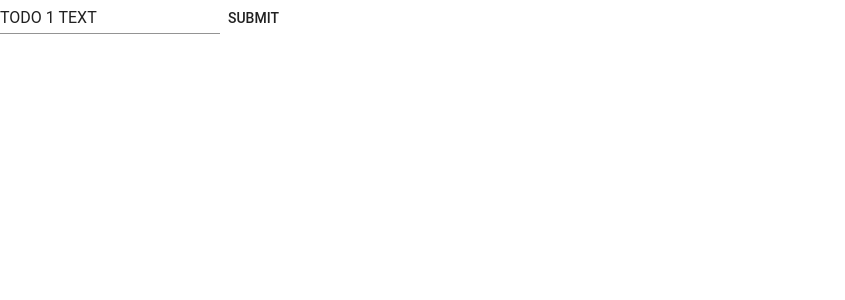
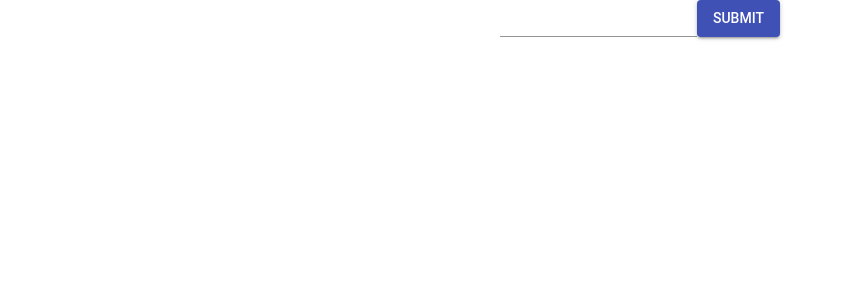
Before and after one commit to K-Sameer/ToDoAppRR, a React (Create React App) app: page /1 in a window 1280 px wide. Both pictures are taken after a click on the button "EDIT". Shown: the top 300 px of the page, without its empty margins (0-845 px from the left). Built offline with nearby package versions, Linux system fonts and the light colour scheme.

Commit message:
Added editing of todo in ToddoitemDetails.

```diff
--- a/src/App.js
+++ b/src/App.js
@@ -1,6 +1,9 @@
 import React, { Component } from 'react';
 import './App.css';
-import InputForm from './containers/InputForm';
+import { connect } from 'react-redux';
+import { bindActionCreators } from 'redux';
+import { addTodo } from './actions/actionCreator';
+import { InputForm } from './containers/InputForm';
 import List from './containers/List';
 import Paper from '@material-ui/core/Paper';
 
@@ -9,12 +12,16 @@ class App extends Component {
     return (
       <div style={{display: 'flex', justifyContent: 'center', paddingTop: '20px'}}>
         <Paper >
-          <InputForm/>
+          <InputForm
+            initialValue = ''
+            customAction ={this.props.addTodo}
+            buttonText = 'Add'
+          />
           <List/>
         </Paper>
       </div>
     );
   }
 }
-
-export default App;
+const mapDispatchToProps = (dispatch) => { return bindActionCreators({ addTodo }, dispatch) };
+export default connect(null, mapDispatchToProps)(App);
--- a/src/actions/actionCreator.js
+++ b/src/actions/actionCreator.js
@@ -2,13 +2,14 @@ import {
   ADD_TODO,
   REMOVE_TODO,
   TOGGLE_TODO,
+  EDIT_TODO,
   REMOVE_ALL_TODO,
   SET_VISIBILITY_FILTER,
 } from './actionTypes';
 
 const uuidv4 = require('uuid/v4');
 
-export const addTodo = text => ({
+export const addTodo = (id,text) => ({
   type: ADD_TODO,
   id: uuidv4(),
   text,
@@ -24,6 +25,12 @@ export const toggleTodo = id => ({
   id,
 });
 
+export const editTodo = (id,text) => ({
+  type: EDIT_TODO,
+  id,
+  text,
+});
+
 export const removeAllTodo = () => ({
   type: REMOVE_ALL_TODO
 });
--- a/src/containers/InputForm.js
+++ b/src/containers/InputForm.js
@@ -1,16 +1,13 @@
 import React, { Component } from 'react';
-import { connect } from 'react-redux';
-import { bindActionCreators } from 'redux';
-import { addTodo } from '../actions/actionCreator';
 import Input from '@material-ui/core/Input';
 import Button from '@material-ui/core/Button';
 
-class InputForm extends Component {
+export class InputForm extends Component {
   constructor(props) {
     super(props);
-    this.state = { value: '' };
+    this.state = { value: this.props.initialValue };
     this.handleChange = this.onChange.bind(this);
-    this.handleSubmit = this.handleSubmit.bind(this);
+    this.handleSubmit = this.onSubmit.bind(this);
   }
 
   onChange(event) {
@@ -18,16 +15,16 @@ class InputForm extends Component {
     this.setState({ value: event.target.value });
   }
 
-  handleSubmit(event) {
+  onSubmit(event) {
     event.preventDefault();
-    this.props.addTodo(this.state.value);
+    const {todoId} = this.props;
+    this.props.customAction(todoId,this.state.value);
     this.setState({ value: '' });
   }
 
   render() {
-    const {handleSubmit, handleChange, state: { value }} = this;
+    const {handleSubmit, handleChange,  state: { value }} = this;
     return (
-
       <form onSubmit={handleSubmit} style={{display:'flex', justifyContent: 'center'}}>
         <Input
           multiline
@@ -35,12 +32,9 @@ class InputForm extends Component {
           value={value}
           onChange={handleChange}
         />
-        <Button type="submit" variant="contained" color="primary">ADD</Button>
+        <Button type="submit" variant="contained" color="primary" >{this.props.buttonText}</Button>
       </form>
 
     );
   }
 }
-
-const mapDispatchToProps = (dispatch) => { return bindActionCreators({ addTodo }, dispatch) };
-export default connect(null, mapDispatchToProps)(InputForm);
--- a/src/containers/TodoItemDetails.js
+++ b/src/containers/TodoItemDetails.js
@@ -1,23 +1,38 @@
-import React, { Component } from 'react';
-import { withRouter } from "react-router";
+import React, {Component} from 'react';
+import {withRouter} from "react-router";
 import {connect} from "react-redux";
-import Input from '@material-ui/core/Input';
+import {InputForm} from './InputForm';
 import Button from '@material-ui/core/Button';
+import {bindActionCreators} from 'redux'
+import {editTodo} from '../actions/actionCreator'
 class TodoItemDetails extends Component {
   constructor(props) {
     super(props);
     this.state = { visibleInput: '' };
+    this.handleButtonClick = this.onButtonClick.bind(this);
+  }
 
+  onButtonClick(event) {
+    this.setState({ visibleInput: !this.state.visibleInput });
   }
 
   render() {
     const { todo } = this.props;
-
+    const {handleButtonClick} = this;
     return (
       <div>
       { this.state.visibleInput
-        ? <><Input value={todo.text}/><Button onClick = {() => { this.setState({ visibleInput: !this.state.visibleInput }) }}>Submit</Button></>
-        : <><span>{todo.text}</span><Button onClick = {() => { this.setState({visibleInput: !this.state.visibleInput}) }}>Edit</Button></>
+        ? <InputForm
+            initialValue = ''
+            customAction ={this.props.editTodo}
+            buttonText = 'Submit'
+            onBClick = {handleButtonClick}
+            todoId = {todo.id}
+          />
+        : <>
+          <span>{todo.text}</span>
+          <Button onClick = {() => { this.setState({visibleInput: !this.state.visibleInput}) }}> Edit </Button>
+          </>
       }
       </div>
     );
@@ -25,8 +40,12 @@ class TodoItemDetails extends Component {
 }
 
 const mapStateToProps = (state,ownProps) => {
-  return { todo: state.todos.find((todo)=>{return todo.id === ownProps.match.params.id}) };
+  return { todo: state.todos.find((todo) => {return todo.id === ownProps.match.params.id}) };
 };
+const mapDispatchToProps = (dispatch) => {
+  return bindActionCreators({
+      editTodo
+  }, dispatch)
+}
 
-
-export default withRouter(connect(mapStateToProps)(TodoItemDetails));
+export default withRouter(connect(mapStateToProps,mapDispatchToProps)(TodoItemDetails));
--- a/src/reducers/toDoReducer.js
+++ b/src/reducers/toDoReducer.js
@@ -2,6 +2,7 @@ import {
     ADD_TODO,
     REMOVE_TODO,
     TOGGLE_TODO,
+    EDIT_TODO,
     REMOVE_ALL_TODO
  } from '../actions/actionTypes'
 
@@ -21,12 +22,18 @@ const toDoReducer = (state=INITIAL_DATA, action) => {
                 completed: false,
             }
         ]
+
         case REMOVE_TODO:
         return state.filter(todo => todo.id !== action.id);
 
         case TOGGLE_TODO:
         return state.map(toDo =>
             toDo.id === action.id ? { ...toDo, completed: !toDo.completed } : toDo
+          );
+
+        case EDIT_TODO:
+        return state.map(toDo =>
+            toDo.id === action.id ? { ...toDo, text: action.text } : toDo
           );
 
         case REMOVE_ALL_TODO:
```
